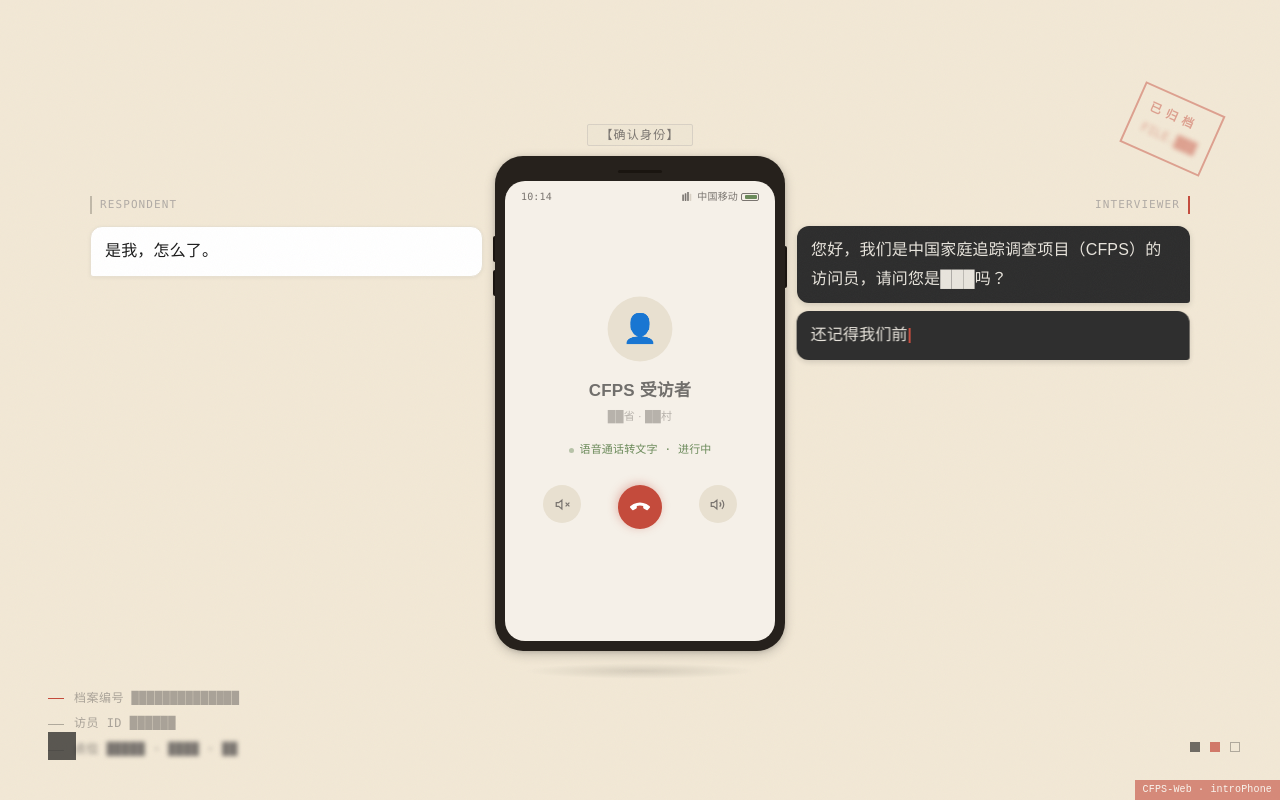
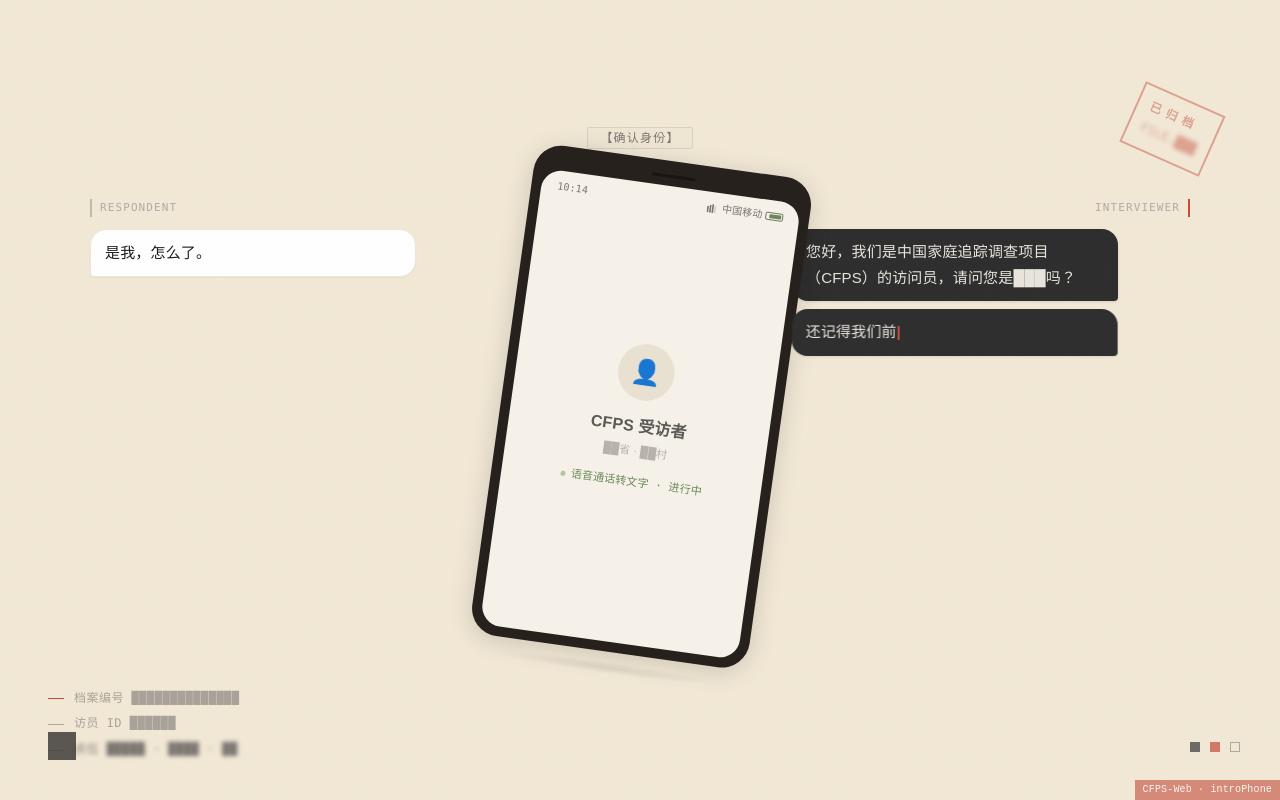
Before and after one commit to alessia617/CFPS-fieldwork-documentary, a React (Vite) app: page / in a window 1280 px wide. Built offline with nearby package versions, Linux system fonts and the light colour scheme.

Commit message:
refactor: visual presentation — Phone desktop/mobile split, ChatBubble natural styling

```diff
--- a/src/components/ChatBubble/index.tsx
+++ b/src/components/ChatBubble/index.tsx
@@ -1,10 +1,5 @@
 import { useState, useEffect, useRef } from 'react'
 import { motion } from 'framer-motion'
-
-/* ================================================================
-   ChatBubble — 单条对话气泡
-   打字机逐字效果 · 访员深色/受访者浅色
-   ================================================================ */
 
 export interface ChatBubbleProps {
   text: string
@@ -13,21 +8,13 @@ export interface ChatBubbleProps {
   typingSpeed?: number
 }
 
-export function ChatBubble({
-  text,
-  side,
-  onComplete,
-  typingSpeed = 40,
-}: ChatBubbleProps) {
+export function ChatBubble({ text, side, onComplete, typingSpeed = 40 }: ChatBubbleProps) {
   const [displayedChars, setDisplayedChars] = useState(0)
   const completedRef = useRef(false)
   const onCompleteRef = useRef(onComplete)
   onCompleteRef.current = onComplete
 
-  useEffect(() => {
-    setDisplayedChars(0)
-    completedRef.current = false
-  }, [text])
+  useEffect(() => { setDisplayedChars(0); completedRef.current = false }, [text])
 
   useEffect(() => {
     if (displayedChars >= text.length) {
@@ -38,52 +25,40 @@ export function ChatBubble({
       }
       return
     }
-
-    const timer = setTimeout(() => {
-      setDisplayedChars((prev) => prev + 1)
-    }, typingSpeed)
-
+    const timer = setTimeout(() => setDisplayedChars(p => p + 1), typingSpeed)
     return () => clearTimeout(timer)
   }, [displayedChars, text.length, typingSpeed])
 
-  const isInterviewer = side === 'right'
+  const isMine = side === 'right'
 
   return (
     <motion.div
-      initial={{ opacity: 0, y: 6 }}
+      initial={{ opacity: 0, y: 4 }}
       animate={{ opacity: 1, y: 0 }}
-      transition={{ duration: 0.25, ease: 'easeOut' }}
+      transition={{ duration: 0.2, ease: 'easeOut' }}
     >
-      {/* 气泡 */}
-      <div
-        style={{
-          padding: '10px 14px',
-          background: isInterviewer ? '#2c2c2c' : '#ffffff',
-          color: isInterviewer ? '#e8e4dc' : '#1a1a1a',
-          borderRadius: isInterviewer ? '12px 12px 3px 12px' : '12px 12px 12px 3px',
-          fontSize: 'clamp(14px, 4vw, 16px)',
-          lineHeight: 1.8,
-          fontFamily: isInterviewer ? 'var(--font-body)' : 'var(--font-dialogue)',
-          boxShadow: isInterviewer
-            ? '0 2px 6px rgba(0,0,0,0.15)'
-            : '0 1px 4px rgba(0,0,0,0.06)',
-          wordBreak: 'break-word',
-          border: isInterviewer ? 'none' : '1px solid #e8e0d0',
-        }}
-      >
+      <div style={{
+        maxWidth: '82%',
+        padding: '10px 14px',
+        background: isMine ? '#2c2c2c' : '#ffffff',
+        color: isMine ? '#e8e4dc' : '#1a1a1a',
+        borderRadius: isMine ? '16px 16px 4px 16px' : '16px 16px 16px 4px',
+        fontSize: 'clamp(14px, 3.5vw, 15px)',
+        lineHeight: 1.75,
+        fontFamily: isMine ? 'var(--font-body)' : 'var(--font-dialogue)',
+        boxShadow: isMine ? '0 1px 3px rgba(0,0,0,0.1)' : '0 1px 2px rgba(0,0,0,0.04)',
+        wordBreak: 'break-word',
+        border: isMine ? 'none' : '1px solid #ede6da',
+        overflowWrap: 'anywhere',
+      }}>
         {text.slice(0, displayedChars)}
         {displayedChars < text.length && (
-          <span
-            style={{
-              display: 'inline-block',
-              width: 2,
-              height: 15,
-              background: isInterviewer ? '#c44b3c' : '#c0b8a8',
-              marginLeft: 1,
-              verticalAlign: 'text-bottom',
-              animation: 'blink-cursor 0.8s step-end infinite',
-            }}
-          />
+          <span style={{
+            display: 'inline-block', width: 2, height: 14,
+            background: isMine ? '#c44b3c' : '#c0b8a8',
+            marginLeft: 1, verticalAlign: 'text-bottom',
+            animation: 'blink-cursor 0.8s step-end infinite',
+          }} />
         )}
       </div>
     </motion.div>
--- a/src/components/Phone/index.tsx
+++ b/src/components/Phone/index.tsx
@@ -2,144 +2,93 @@ import { type ReactNode } from 'react'
 import { motion } from 'framer-motion'
 
 /* ================================================================
-   Phone — 通话中的手机外观
-   屏幕上显示"正在通话"，气泡溢出到外部
+   Phone — 桌面 45° 展览模式 / 移动端全屏沉浸聊天
    ================================================================ */
 
 export interface PhoneProps {
-  /** 屏幕内部子内容（可选） */
   children?: ReactNode
-  /** 倾斜角度 */
-  tilt?: number
 }
 
 export function Phone({ children }: PhoneProps) {
+
   return (
+    <>
+      {/* ═══ 桌面：45° 悬浮手机 (≥640px) ═══ */}
       <motion.div
-      initial={{ rotate: 15, scale: 0.75, opacity: 0, y: 40 }}
-      animate={{ rotate: 0, scale: 1, opacity: 1, y: 0 }}
-      transition={{ duration: 1.0, delay: 0.2, type: 'spring', stiffness: 70, damping: 14 }}
+        className="phone-desktop"
+        initial={{ rotate: 8, scale: 0.88, opacity: 0, y: 30 }}
+        animate={{ rotate: 8, scale: 1, opacity: 1, y: 0 }}
+        transition={{ duration: 1.2, delay: 0.15, ease: 'easeOut' }}
         style={{ margin: '0 auto' }}
       >
-      {/* 手机外壳 — 移动端 80vw max, 桌面 290px fixed, 轻阴影 */}
-      <div
-        style={{
-          width: 'min(80vw, 290px)',
+        <div style={{
+          width: 280,
           background: '#26211c',
           borderRadius: 28,
           padding: 10,
-          boxShadow:
-            '0 3px 12px rgba(0,0,0,0.20), 0 1px 4px rgba(0,0,0,0.12)',
-          position: 'relative',
           margin: '0 auto',
-        }}
-      >
-        {/* 侧边物理按钮 */}
-        <SideButton right={-2} top={90} height={42} />
-        <SideButton left={-2} top={80} height={26} />
-        <SideButton left={-2} top={114} height={26} />
-
-        {/* 顶部听筒 */}
-        <div
-          style={{
-            width: 44,
-            height: 3,
-            background: '#1a1510',
-            borderRadius: 2,
-            margin: '4px auto 8px',
-          }}
-        />
-
-        {/* 屏幕 */}
-        <div
-          style={{
-            background: '#f5f0e8',
-            borderRadius: 20,
-            overflow: 'hidden',
-            display: 'flex',
-            flexDirection: 'column',
-            height: 'clamp(380px, 88vh, 460px)',
-          }}
-        >
-          {/* 顶部状态栏 */}
+          boxShadow: '0 4px 24px rgba(0,0,0,0.15)',
+        }}>
+          <div style={{
+            width: 44, height: 3, background: '#1a1510',
+            borderRadius: 2, margin: '4px auto 8px',
+          }} />
+          <div style={{
+            background: '#f5f0e8', borderRadius: 20, overflow: 'hidden',
+            display: 'flex', flexDirection: 'column', height: 460,
+          }}>
             <StatusBar />
-
-          {/* 通话界面 或 子内容 */}
             {children ?? <CallScreen />}
           </div>
         </div>
+        <div style={{
+          width: 220, height: 12, margin: '10px auto 0',
+          background: 'radial-gradient(ellipse, rgba(0,0,0,0.08) 0%, transparent 70%)',
+          borderRadius: '50%',
+        }} />
+      </motion.div>
 
-      {/* 地面阴影 */}
-      <div
+      {/* ═══ 移动端：无外框全屏聊天 (<640px) ═══ */}
+      <motion.div
+        className="phone-mobile"
+        initial={{ opacity: 0 }}
+        animate={{ opacity: 1 }}
+        transition={{ duration: 0.6, delay: 0.15 }}
         style={{
-          width: 'min(80%, 240px)',
-          height: 16,
-          margin: '12px auto 0',
-          background: 'radial-gradient(ellipse, rgba(0,0,0,0.12) 0%, transparent 70%)',
-          borderRadius: '50%',
+          width: '100%', minHeight: '100svh',
+          background: '#f5f0e8',
+          display: 'flex', flexDirection: 'column',
         }}
-      />
+      >
+        <StatusBar />
+        {children ?? <CallScreen />}
       </motion.div>
+
+      <style>{`
+        @media (min-width: 640px) { .phone-mobile { display: none !important; } }
+        @media (max-width: 639px) { .phone-desktop { display: none !important; } }
+      `}</style>
+    </>
   )
 }
 
 /* ── 状态栏 ── */
 function StatusBar() {
   return (
-    <div
-      style={{
-        display: 'flex',
-        justifyContent: 'space-between',
-        alignItems: 'center',
-        padding: '8px 16px 4px',
-        fontSize: 10,
-        fontFamily: 'var(--font-mono)',
-        color: '#7a7570',
-      }}
-    >
+    <div style={{ display: 'flex', justifyContent: 'space-between', alignItems: 'center', padding: '8px 16px 4px', fontSize: 10, fontFamily: 'var(--font-mono)', color: '#7a7570' }}>
       <span>10:14</span>
       <div style={{ display: 'flex', gap: 3, alignItems: 'center' }}>
-        <SignalBars />
-        <span>中国移动</span>
-        <BatteryIcon />
-      </div>
-    </div>
-  )
-}
-
-function SignalBars() {
-  return (
         <svg width="12" height="9" viewBox="0 0 14 11" fill="none">
           <rect x="0" y="3" width="2" height="8" rx="0.5" fill="#7a7570" />
           <rect x="3" y="1.5" width="2" height="9.5" rx="0.5" fill="#7a7570" />
           <rect x="6" y="0" width="2" height="11" rx="0.5" fill="#7a7570" />
           <rect x="9" y="2" width="2" height="9" rx="0.5" fill="#d8d0c4" />
         </svg>
-  )
-}
-
-function BatteryIcon() {
-  return (
-    <div
-      style={{
-        width: 18,
-        height: 8,
-        border: '1px solid #7a7570',
-        borderRadius: 2,
-        position: 'relative',
-      }}
-    >
-      <div
-        style={{
-          width: 12,
-          height: 4,
-          background: '#6b8a5a',
-          borderRadius: 1,
-          position: 'absolute',
-          right: 1,
-          top: 1,
-        }}
-      />
+        <span>中国移动</span>
+        <div style={{ width: 18, height: 8, border: '1px solid #7a7570', borderRadius: 2, position: 'relative' }}>
+          <div style={{ width: 12, height: 4, background: '#6b8a5a', borderRadius: 1, position: 'absolute', right: 1, top: 1 }} />
+        </div>
+      </div>
     </div>
   )
 }
@@ -147,169 +96,21 @@ function BatteryIcon() {
 /* ── 通话中界面 ── */
 export function CallScreen() {
   return (
-    <div
-      style={{
-        flex: 1,
-        display: 'flex',
-        flexDirection: 'column',
-        alignItems: 'center',
-        justifyContent: 'center',
-        gap: 16,
-        paddingBottom: 24,
-      }}
-    >
-      {/* 头像 */}
-      <motion.div
-        style={{
-          width: 64,
-          height: 64,
-          borderRadius: '50%',
-          background: '#e8e0d0',
-          display: 'flex',
-          alignItems: 'center',
-          justifyContent: 'center',
-          fontSize: 28,
-        }}
-        animate={{ scale: [1, 1.05, 1] }}
-        transition={{ duration: 3, repeat: Infinity, ease: 'easeInOut' }}
-      >
+    <div style={{ flex: 1, display: 'flex', flexDirection: 'column', alignItems: 'center', justifyContent: 'center', gap: 14, paddingBottom: 20 }}>
+      <motion.div style={{ width: 56, height: 56, borderRadius: '50%', background: '#e8e0d0', display: 'flex', alignItems: 'center', justifyContent: 'center', fontSize: 24 }}
+        animate={{ scale: [1, 1.04, 1] }}
+        transition={{ duration: 3, repeat: Infinity, ease: 'easeInOut' }}>
         👤
       </motion.div>
-
-      {/* 受访者信息 */}
       <div style={{ textAlign: 'center' }}>
-        <div
-          style={{
-            fontSize: 17,
-            fontWeight: 600,
-            color: '#1a1a1a',
-            marginBottom: 2,
-            opacity: 0.6,
-          }}
-        >
-          CFPS 受访者
+        <div style={{ fontSize: 16, fontWeight: 600, color: '#1a1a1a', opacity: 0.7 }}>CFPS 受访者</div>
+        <div style={{ fontSize: 11, color: '#7a7570', opacity: 0.5, marginTop: 2 }}>██省 · ██村</div>
       </div>
-        <div
-          style={{
-            fontSize: 11,
-            color: '#7a7570',
-            opacity: 0.5,
-          }}
-        >
-          ██省 · ██村
-        </div>
-      </div>
-
-      {/* 通话计时 */}
-      <div
-        style={{
-          fontFamily: 'var(--font-mono)',
-          fontSize: 11,
-          color: '#6b8a5a',
-          display: 'flex',
-          alignItems: 'center',
-          gap: 6,
-        }}
-      >
-        <motion.span
-          style={{
-            width: 5,
-            height: 5,
-            borderRadius: '50%',
-            background: '#6b8a5a',
-            display: 'inline-block',
-          }}
-          animate={{ opacity: [1, 0.3, 1] }}
-          transition={{ duration: 1.2, repeat: Infinity }}
-        />
+      <div style={{ fontFamily: 'var(--font-mono)', fontSize: 11, color: '#6b8a5a', display: 'flex', alignItems: 'center', gap: 6 }}>
+        <motion.span style={{ width: 5, height: 5, borderRadius: '50%', background: '#6b8a5a', display: 'inline-block' }}
+          animate={{ opacity: [1, 0.3, 1] }} transition={{ duration: 1.2, repeat: Infinity }} />
         语音通话转文字 · 进行中
-      </div>
-
-      {/* 操作按钮区 */}
-      <div
-        style={{
-          display: 'flex',
-          justifyContent: 'space-around',
-          width: '100%',
-          marginTop: 10,
-          padding: '0 20px',
-        }}
-      >
-        {/* 静音 */}
-        <div
-          style={{
-            width: 38,
-            height: 38,
-            borderRadius: '50%',
-            background: '#e8e0d0',
-            display: 'flex',
-            alignItems: 'center',
-            justifyContent: 'center',
-          }}
-        >
-          <svg width="15" height="15" viewBox="0 0 24 24" fill="none" stroke="#7a7570" strokeWidth="2">
-            <path d="M11 5L6 9H2v6h4l5 4V5z" />
-            <line x1="23" y1="9" x2="17" y2="15" />
-            <line x1="17" y1="9" x2="23" y2="15" />
-          </svg>
-        </div>
-
-        {/* 挂断 */}
-        <div
-          style={{
-            width: 44,
-            height: 44,
-            borderRadius: '50%',
-            background: '#c44b3c',
-            display: 'flex',
-            alignItems: 'center',
-            justifyContent: 'center',
-            transform: 'rotate(135deg)',
-            boxShadow: '0 2px 10px rgba(196, 75, 60, 0.35)',
-          }}
-        >
-          <svg width="18" height="18" viewBox="0 0 24 24" fill="white">
-            <path d="M22 16.92v3a2 2 0 0 1-2.18 2 19.79 19.79 0 0 1-8.63-3.07 19.5 19.5 0 0 1-6-6 19.79 19.79 0 0 1-3.07-8.67A2 2 0 0 1 4.11 2h3a2 2 0 0 1 2 1.72c.127.96.361 1.903.7 2.81a2 2 0 0 1-.45 2.11L8.09 9.91a16 16 0 0 0 6 6l1.27-1.27a2 2 0 0 1 2.11-.45c.907.339 1.85.573 2.81.7A2 2 0 0 1 22 16.92z" />
-          </svg>
-        </div>
-
-        {/* 扬声器 */}
-        <div
-          style={{
-            width: 38,
-            height: 38,
-            borderRadius: '50%',
-            background: '#e8e0d0',
-            display: 'flex',
-            alignItems: 'center',
-            justifyContent: 'center',
-          }}
-        >
-          <svg width="15" height="15" viewBox="0 0 24 24" fill="none" stroke="#7a7570" strokeWidth="2">
-            <polygon points="11 5 6 9 2 9 2 15 6 15 11 19 11 5" />
-            <path d="M19.07 4.93a10 10 0 0 1 0 14.14M15.54 8.46a5 5 0 0 1 0 7.07" />
-          </svg>
-        </div>
       </div>
     </div>
   )
 }
-
-/* ── 侧边按钮 ── */
-function SideButton({ left, right, top, height }: {
-  left?: number; right?: number; top: number; height: number
-}) {
-  return (
-    <div
-      style={{
-        position: 'absolute',
-        ...(left !== undefined ? { left } : { right }),
-        top,
-        width: 2,
-        height,
-        background: '#1a1510',
-        borderRadius: left !== undefined ? '2px 0 0 2px' : '0 2px 2px 0',
-      }}
-    />
-  )
-}
--- a/src/scenes/IntroPhone/index.tsx
+++ b/src/scenes/IntroPhone/index.tsx
@@ -64,7 +64,7 @@ export function IntroPhone({ onComplete }: IntroPhoneProps) {
 
         {/* 手机 — 始终居中 */}
         <div style={{ flexShrink: 0, display: 'flex', flexDirection: 'column', alignItems: 'center' }}>
-          <Phone tilt={6} />
+          <Phone />
         </div>
 
         {/* 右气泡 — 移动端隐藏 */}
```
Lines whose indentation alone changed are shown as unchanged.
